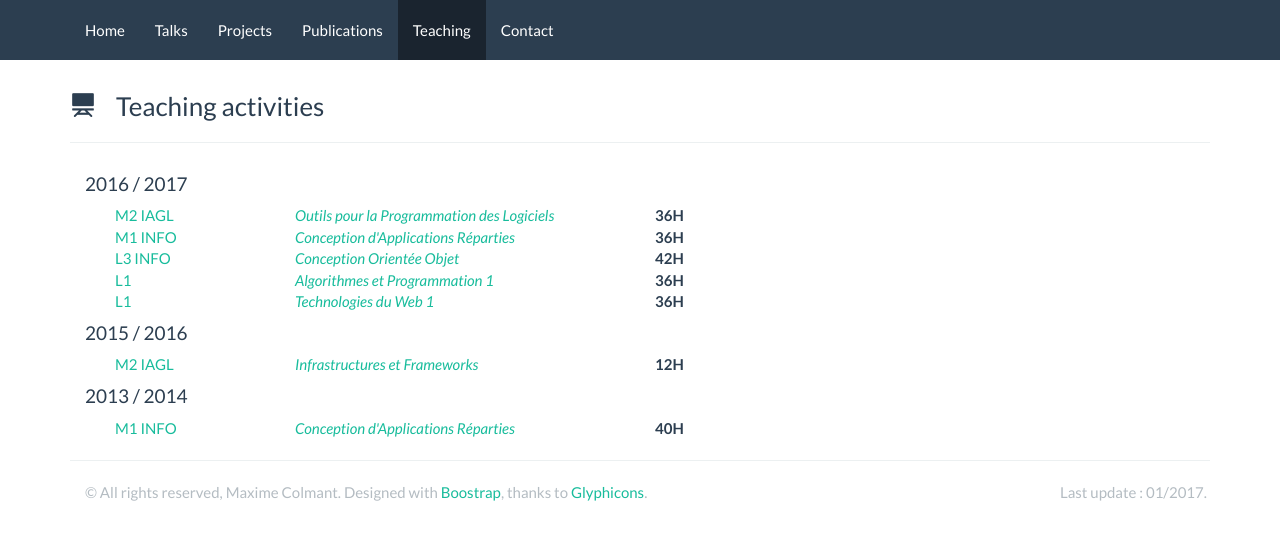
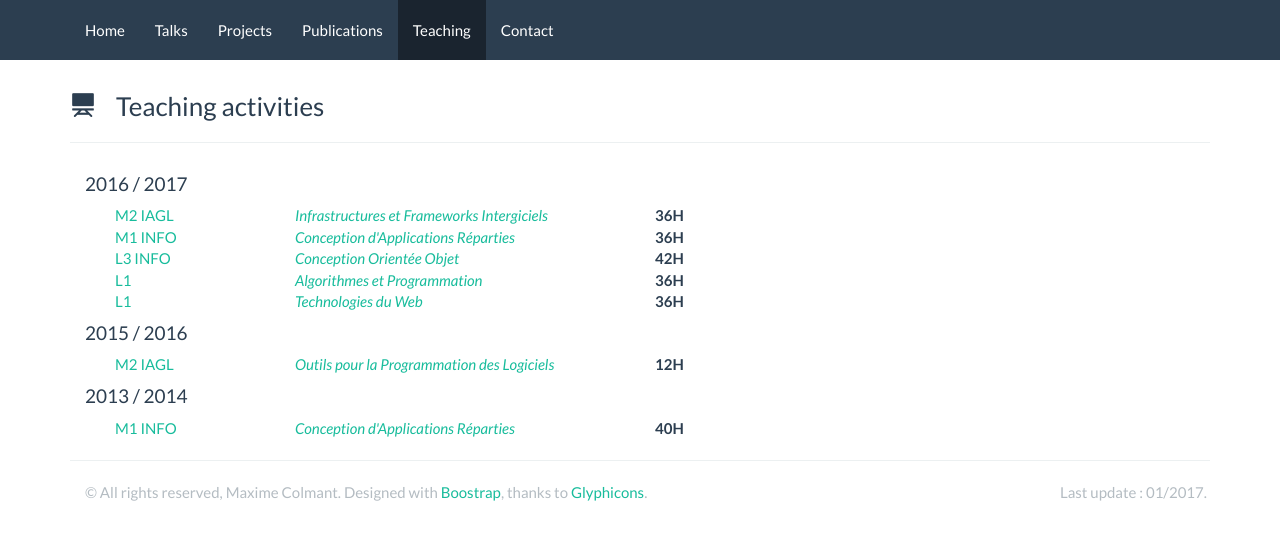
Before and after one commit to mcolmant/mcolmant.github.io, a Jekyll site: the page built from teaching/index.html, in a window 1280 px wide. Shown: the top 540 px of the page. Built offline with Jekyll 4.4.1, drawn with Linux system fonts in a browser that asks for light colours.

Commit message:
fix: remove errors in teaching activities, remove unsupported attribute in a link (header).
feat: add links to the images included in the 'Related' section.

```diff
--- a/_includes/head.html
+++ b/_includes/head.html
@@ -9,7 +9,7 @@
   <link rel="icon" type="image/png" sizes="32x32" href="{{ "/assets/favicon/favicon-32x32.png" | prepend: site.baseurl }}">
   <link rel="icon" type="image/png" sizes="16x16" href="{{ "/assets/favicon/favicon-16x16.png" | prepend: site.baseurl }}">
   <link rel="manifest" href="{{ "/assets/favicon/manifest.json" | prepend: site.baseurl }}" >
-  <link rel="mask-icon" href="{{ "/assets/favicon/safari-pinned-tab.svg" | prepend: site.baseurl }}" color="#5bbad5">
+  <link rel="mask-icon" href="{{ "/assets/favicon/safari-pinned-tab.svg" | prepend: site.baseurl }}" >
   <meta name="theme-color" content="#ffffff">
 
   <link rel="stylesheet" href="{{ "/assets/bootstrap/css/bootstrap.min.css" | prepend: site.baseurl }}">
--- a/teaching/index.html
+++ b/teaching/index.html
@@ -18,7 +18,7 @@ additional_js: ''
           <a href="http://portail.fil.univ-lille1.fr/portail/index.php?dipl=MInfo&sem=IAGL&ue=ACCUEIL">M2 IAGL</a>
         </div>
         <div class="col-md-4">
-          <em><a href="http://portail.fil.univ-lille1.fr/portail/index.php?dipl=MInfo&sem=IAGL&ue=OPL&label=Pr%C3%A9sentation">Outils pour la Programmation des Logiciels</a></em>
+          <em><a href="http://portail.fil.univ-lille1.fr/portail/index.php?dipl=MInfo&sem=IAGL&ue=IFI&label=Pr%C3%A9sentation">Infrastructures et Frameworks Intergiciels</a></em>
         </div>
         <div class="col-md-1">
           <b>36H</b>
@@ -51,7 +51,7 @@ additional_js: ''
           <a href="http://www.fil.univ-lille1.fr/portail/index.php?dipl=L1&label=Pr%C3%A9sentation">L1</a>
         </div>
         <div class="col-md-4">
-          <em><a href="http://portail.fil.univ-lille1.fr/portail/index.php?dipl=L1&sem=S2&ue=AP1&label=Pr%C3%A9sentation">Algorithmes et Programmation 1</a></em>
+          <em><a href="http://portail.fil.univ-lille1.fr/portail/index.php?dipl=L1&sem=S2&ue=AP1&label=Pr%C3%A9sentation">Algorithmes et Programmation</a></em>
         </div>
         <div class="col-md-1">
           <b>36H</b>
@@ -62,7 +62,7 @@ additional_js: ''
           <a href="http://www.fil.univ-lille1.fr/portail/index.php?dipl=L1&label=Pr%C3%A9sentation">L1</a>
         </div>
         <div class="col-md-4">
-          <em><a href="http://portail.fil.univ-lille1.fr/portail/index.php?dipl=L1&sem=S2&ue=TW1&label=Pr%C3%A9sentation">Technologies du Web 1</a></em>
+          <em><a href="http://portail.fil.univ-lille1.fr/portail/index.php?dipl=L1&sem=S2&ue=TW1&label=Pr%C3%A9sentation">Technologies du Web</a></em>
         </div>
         <div class="col-md-1">
           <b>36H</b>
```
Also changed, not shown: other parts of teaching/index.html (+1 -1 lines), index.html (+15 -5 lines).
